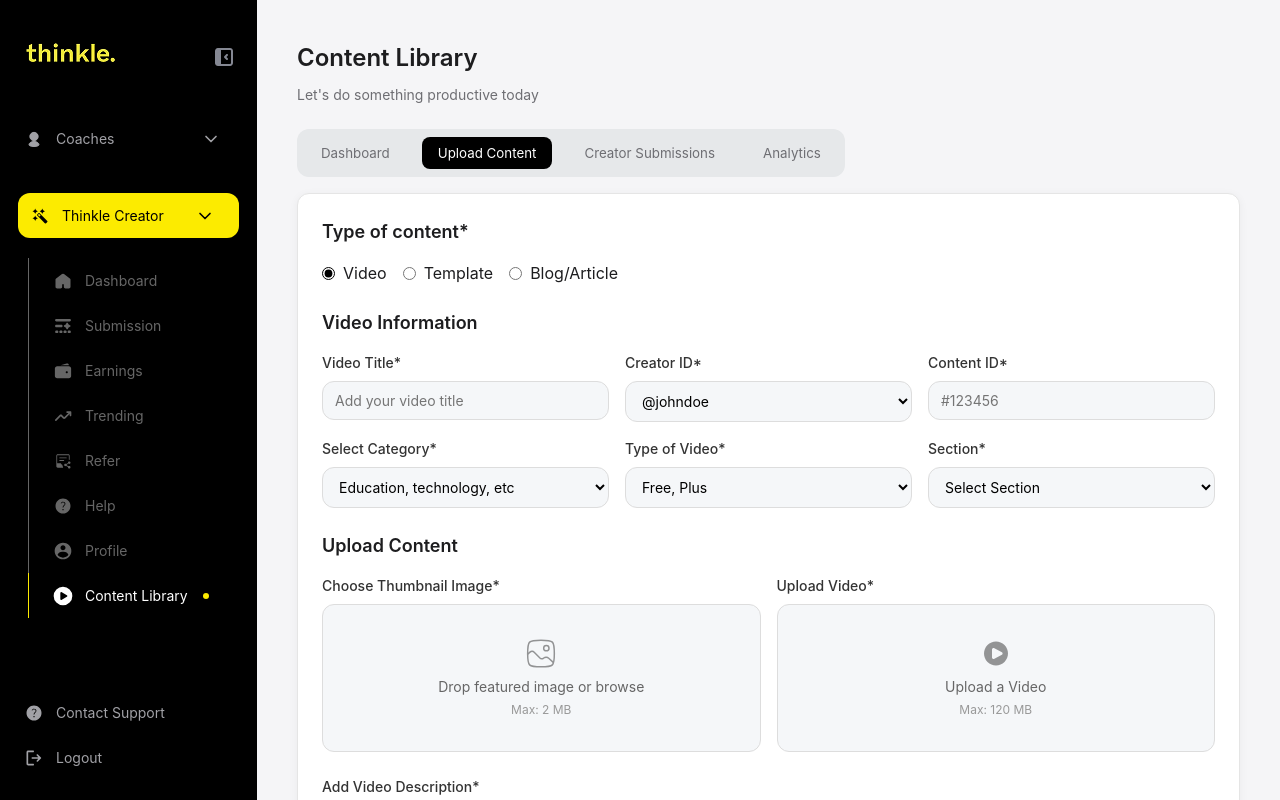
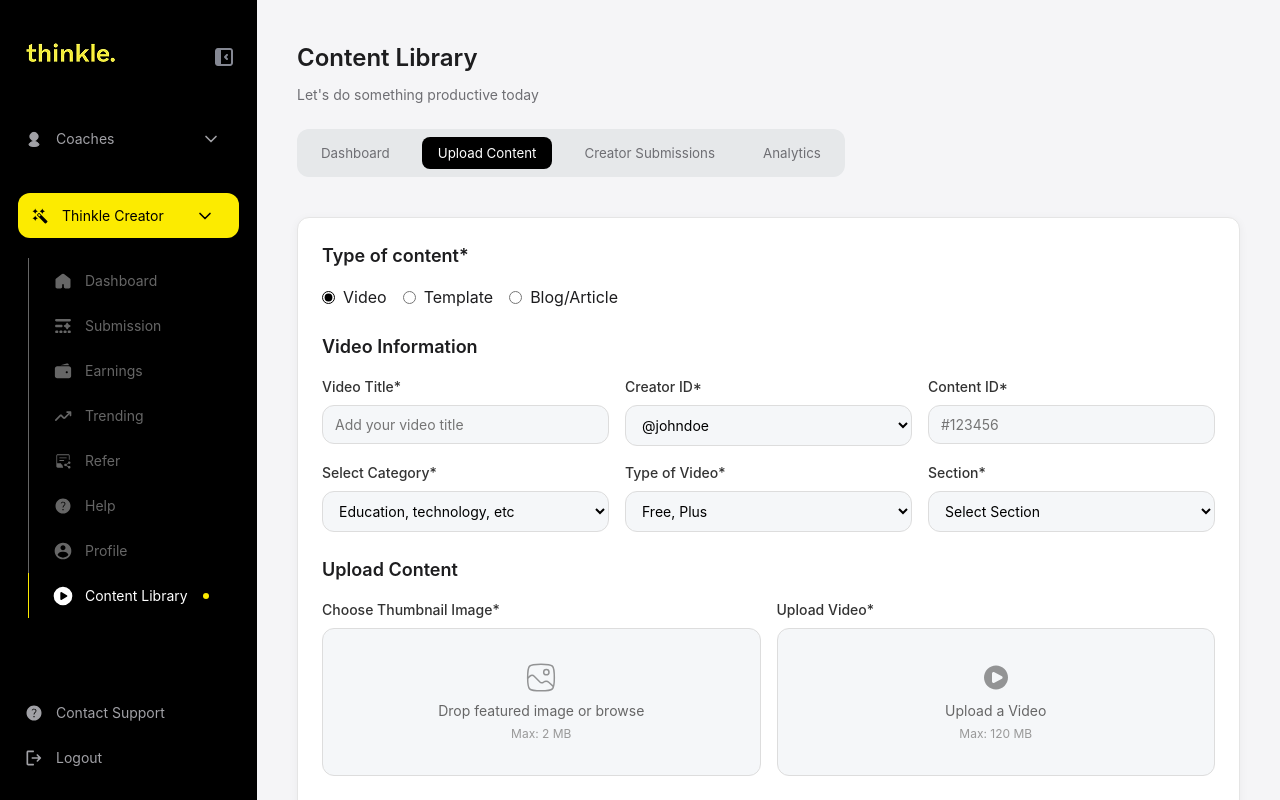
Before and after one commit to NirbhaySirsikar/thinkle-assignment, a React (Vite) app: page /content-library in a window 1280 px wide. Shown: the top 800 px of the page. Built offline with nearby package versions, Linux system fonts and the light colour scheme.

Commit message:
fixed gap on uploadconent

```diff
--- a/src/components/ContentLibrary/UploadContent.jsx
+++ b/src/components/ContentLibrary/UploadContent.jsx
@@ -60,7 +60,7 @@
   };
 
   return (
-    <div className="card-container">
+    <div className="card-container" style={{marginTop:"2.5rem"}}>
       <div className="form-section">
         {/* Content Type Selection */}
         <h2 className="form-section-title">Type of content*</h2>
```
